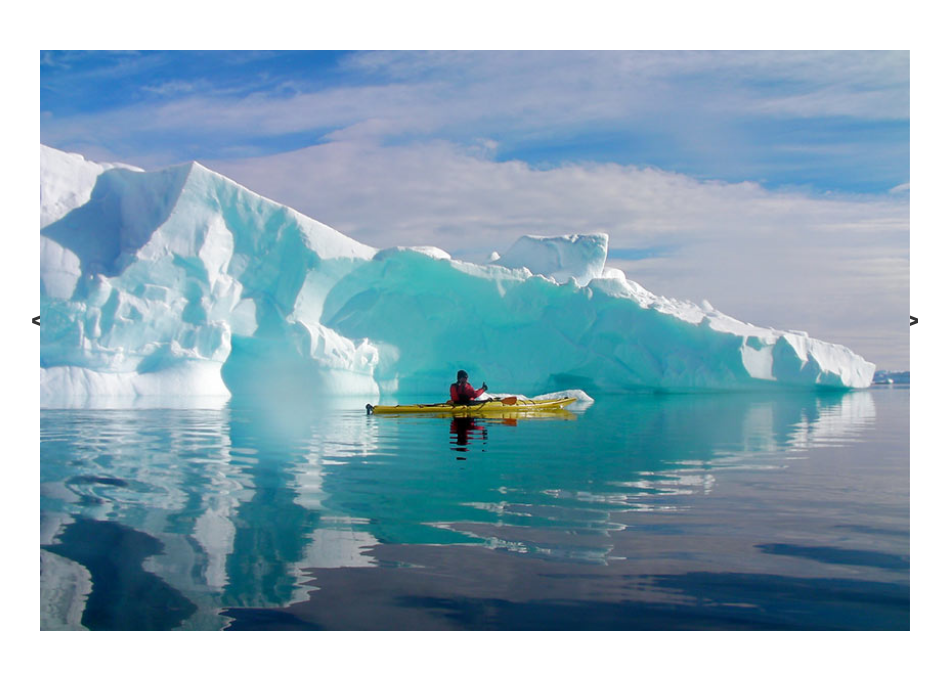
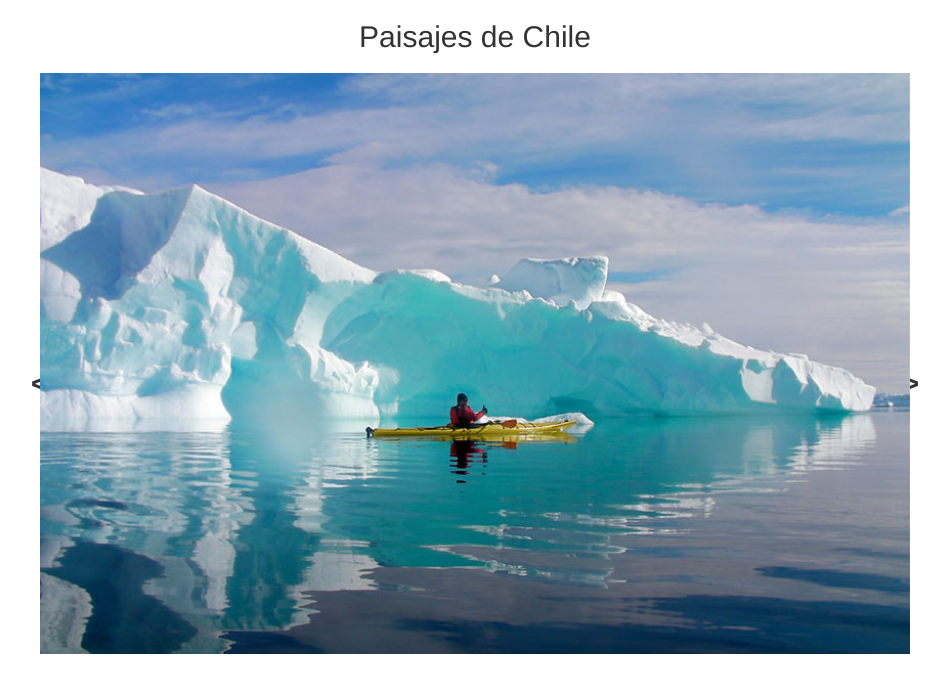
Before and after one commit to MelissaIreth/carousel_jquery, a plain HTML site: page index.html in a window 1280 px wide. Shown: the whole page, without its empty margins (165-1114 px from the left). Drawn offline with nearby package versions, Linux system fonts and the light colour scheme.

Commit message:
add title

```diff
--- a/assets/css/main.css
+++ b/assets/css/main.css
@@ -15,7 +15,7 @@
 .container img{
   width: 100%;
   height: auto;
-  margin-top: 50px;
+  margin-top: 10px;
 }
 
 button{
--- a/index.html
+++ b/index.html
@@ -9,6 +9,7 @@
 </head>
 <body>
 </div>
+<h2 class="text-center">Paisajes de Chile</h2>
   <section class="demo">
       <button class="next">></button>
       <button class="prev"><</button>
```
